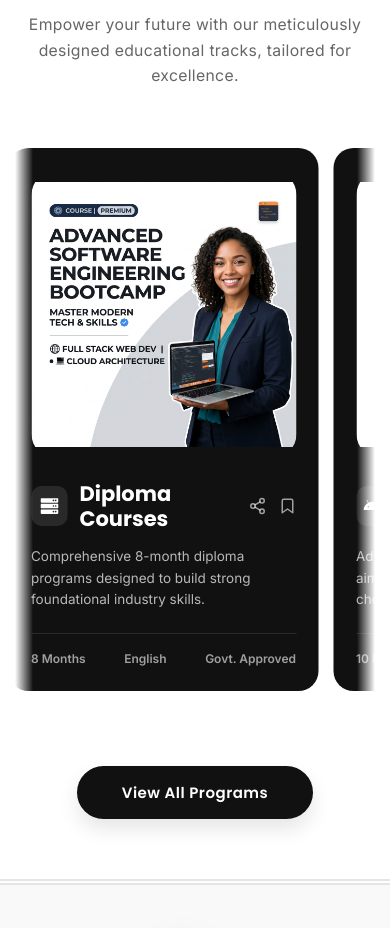
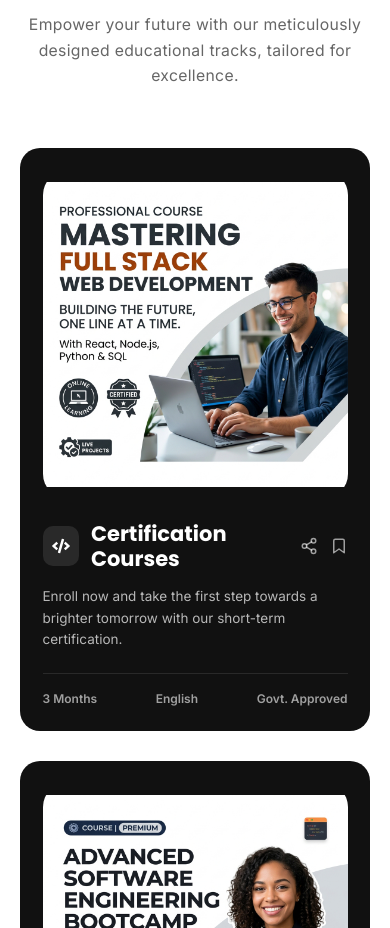
Before and after one commit to guru177/elaura, a React (Vite) app: page / in a window 390 px wide. Shown: the part 2701-3629 px from the top of the page. Built offline with nearby package versions, Linux system fonts and the light colour scheme.

Commit message:
responsive update

```diff
--- a/src/components/home/CourseSection.css
+++ b/src/components/home/CourseSection.css
@@ -226,15 +226,25 @@
   }
 
   .course-card {
-    width: 310px; /* Fit perfectly on modern mobile screens */
+    width: 100%;
+    max-width: 350px;
+    margin: 0 auto;
+  }
+
+  .courses__slider-wrapper {
+    mask-image: none;
+    -webkit-mask-image: none;
   }
 
   .courses__slider {
-    gap: 1rem;
+    flex-direction: column;
+    animation: none;
+    width: 100%;
+    gap: 2rem;
   }
 
-  @keyframes slideCourses {
-    0% { transform: translateX(0); }
-    100% { transform: translateX(calc(-50% - 0.5rem)); }
+  /* Only show the first 3 cards on mobile */
+  .course-card:nth-child(n+4) {
+    display: none;
   }
 }
```
